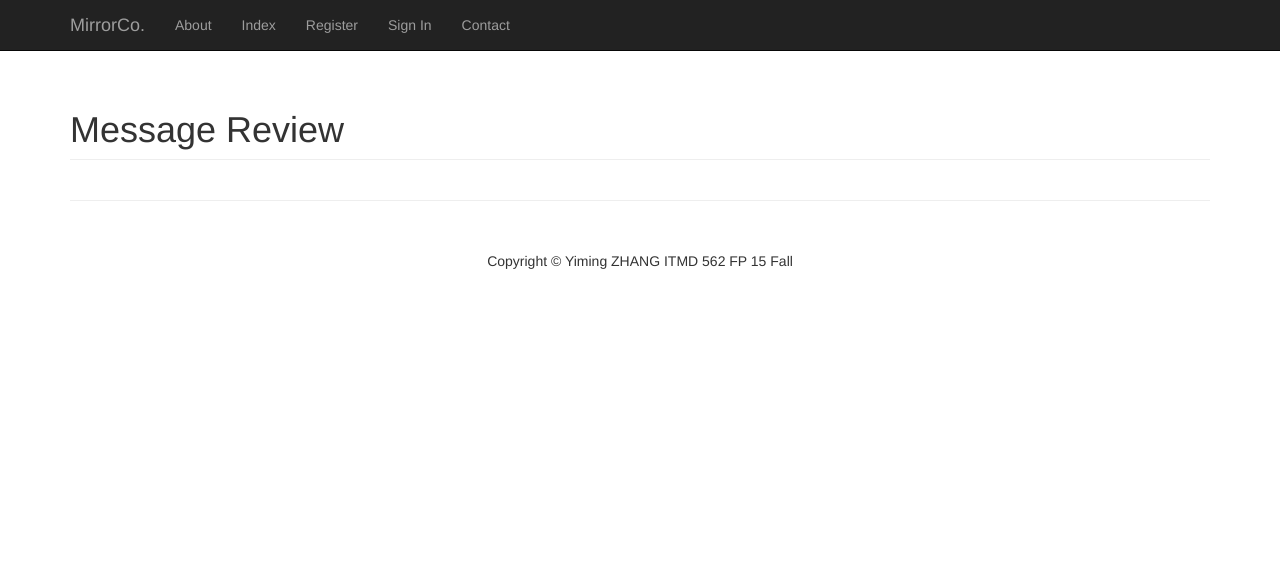
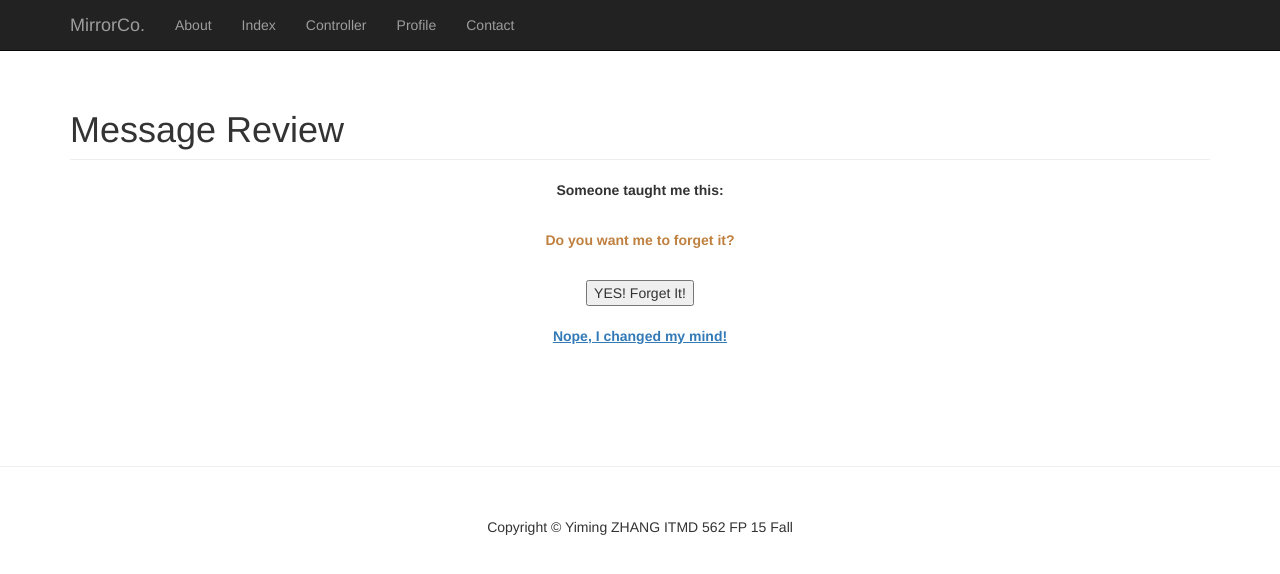
Before and after one commit to Langenoir1878/MirrorCo, a PHP site: page /meowdelete.php in a window 1280 px wide. Shown: the top 574 px of the page. Run offline with PHP 8.4, Linux system fonts and the light colour scheme; the visitor is signed in with stand-in values (Sample User, id 1); data comes from the database, SQL or seed files in the repository; both versions use the stored data as it was before the commit.

Commit message:
all done! todo: add CSS

```diff
--- a/MeowRepo.php
+++ b/MeowRepo.php
@@ -23,7 +23,7 @@ class MeowRepo implements IRecRepo{
         $this->db = new \PDO('sqlite:' . $this->dbfile);
 
         //create the table if not exists
-        $this->db->exec("CREATE TABLE IF NOT EXISTS Meows (UID INTEGER PRIMARY KEY AUTOINCREMENT, RECORD TEXT)");
+        $this->db->exec("CREATE TABLE IF NOT EXISTS Meows (UID INTEGER PRIMARY KEY NOT NULL, RECORD TEXT)");
     }
 
     public function saveRecord($meow){
--- a/contact.php
+++ b/contact.php
@@ -24,6 +24,12 @@
     <!-- Custom CSS -->
     <link href="css/thumbnail-gallery.css" rel="stylesheet">
 
+    <!-- HTML5 Shim and Respond.js IE8 support of HTML5 elements and media queries -->
+    <!-- WARNING: Respond.js doesn't work if you view the page via file:// -->
+    <!--[if lt IE 9]>
+        <script src="https://oss.maxcdn.com/libs/html5shiv/3.7.0/html5shiv.js"></script>
+        <script src="https://oss.maxcdn.com/libs/respond.js/1.4.2/respond.min.js"></script>
+    <![endif]-->
 
 </head>
 
--- a/meowdelete.php
+++ b/meowdelete.php
@@ -32,7 +32,15 @@ $aRec = $repo->getRecordById($aId);
 
 <!DOCTYPE html>
 <html lang="en">
+<style>
+.image-pos{
 
+    margin-right: 100px;
+}
+.text-pos{
+    margin-left: 200px;
+}
+</style>
 <head>
 
     <meta charset="utf-8">
@@ -49,14 +57,8 @@ $aRec = $repo->getRecordById($aId);
     <!-- Custom CSS -->
     <link href="css/thumbnail-gallery.css" rel="stylesheet">
 
-    <!-- HTML5 Shim and Respond.js IE8 support of HTML5 elements and media queries -->
-    <!-- WARNING: Respond.js doesn't work if you view the page via file:// -->
-    <!--[if lt IE 9]>
-        <script src="https://oss.maxcdn.com/libs/html5shiv/3.7.0/html5shiv.js"></script>
-        <script src="https://oss.maxcdn.com/libs/respond.js/1.4.2/respond.min.js"></script>
-    <![endif]-->
+</head>
 
-</head>
 
 <body>
     <!-- Navigation -->
@@ -85,11 +87,11 @@ $aRec = $repo->getRecordById($aId);
                     </li>
 
                     <li>
-                        <a href="register.php">Register</a>
+                        <a href="controller.php">Controller</a>
                     </li>
 
                     <li>
-                        <a href="login.php">Sign In</a>
+                        <a href="profile.php">Profile</a>
                     </li>
 
                     <li>
@@ -102,12 +104,6 @@ $aRec = $repo->getRecordById($aId);
         </div>
         <!-- /.container -->
     </nav>
-
-     <!--DB connection-->
-	<?php
-
-	?>
-
     <!-- Page Content -->
     <div class="container">
 
@@ -116,12 +112,64 @@ $aRec = $repo->getRecordById($aId);
             <div class="col-lg-12">
                <h1 class="page-header">Message Review</h1>
             </div>
+        </div>
+
+           <?php if($_SERVER['REQUEST_METHOD'] =='POST'): ?>
+
+            <?php
+                //deleteRecord($aId)
+                $repo->deleteRecord($aId);
+
+                ?>
+
+          <div style="text-align: center">
+                <br>
+                <font><p><b>Wait...What had just happened?</b></p></font>
+
+
+                <br><br>
+                <p><font color = "#bf8040"><a href = "controller.php"><u>Nothing, LOL!!</u></a></font><p>
+                <br><br>
+
+            <!--font color = "#bf8040"><h3-->
+                <br>
+
+            <!--DB connection testing -->
+                <?php
+                    //print $aRec->getRec();
+                ?>
+            <!--/h3></font-->
 
     </div>
+    <!--page content div end above-->
 
 
 
-    <a href="#"></a>
+            <?php else: ?>
+
+
+            <div align="center">
+                <form action = "#" method="post">
+                    <p><b>Someone taught me this: </b></p>
+                        <p><?php print wordwrap($aRec->getRec(),33,"<br>\n");?></p>
+                            <br><b><font color = "#bf8040"><p>Do you want me to forget it?</p></font></b><br>
+                        <input type="submit" value="YES! Forget It!"> <br><br>
+                    <p><font color = "#bf8040"><a href = "controller.php"><u><b>Nope, I changed my mind!</b></u></a></font><p><br><br>
+                </form>
+            </div>
+                <br>
+
+    </div>
+    <!--page content div end above-->
+
+
+
+            <?php endif;?>
+
+
+                <br>
+
+
 
 
         <hr>
@@ -135,8 +183,6 @@ $aRec = $repo->getRecordById($aId);
             </div>
         </footer>
 
-    </div>
-    <!-- /.container -->
 
     <!-- jQuery -->
     <script src="js/jquery.js"></script>
--- a/meowedit.php
+++ b/meowedit.php
@@ -51,12 +51,6 @@ $input = isset($_POST['memo']) ? $_POST['memo']:'';
     <!-- Custom CSS -->
     <link href="css/thumbnail-gallery.css" rel="stylesheet">
 
-    <!-- HTML5 Shim and Respond.js IE8 support of HTML5 elements and media queries -->
-    <!-- WARNING: Respond.js doesn't work if you view the page via file:// -->
-    <!--[if lt IE 9]>
-        <script src="https://oss.maxcdn.com/libs/html5shiv/3.7.0/html5shiv.js"></script>
-        <script src="https://oss.maxcdn.com/libs/respond.js/1.4.2/respond.min.js"></script>
-    <![endif]-->
 
 </head>
 
```
Also changed, not shown: controller.php (+6 -1 lines), data/meow_record.sqlite, images/move.gif (added).
